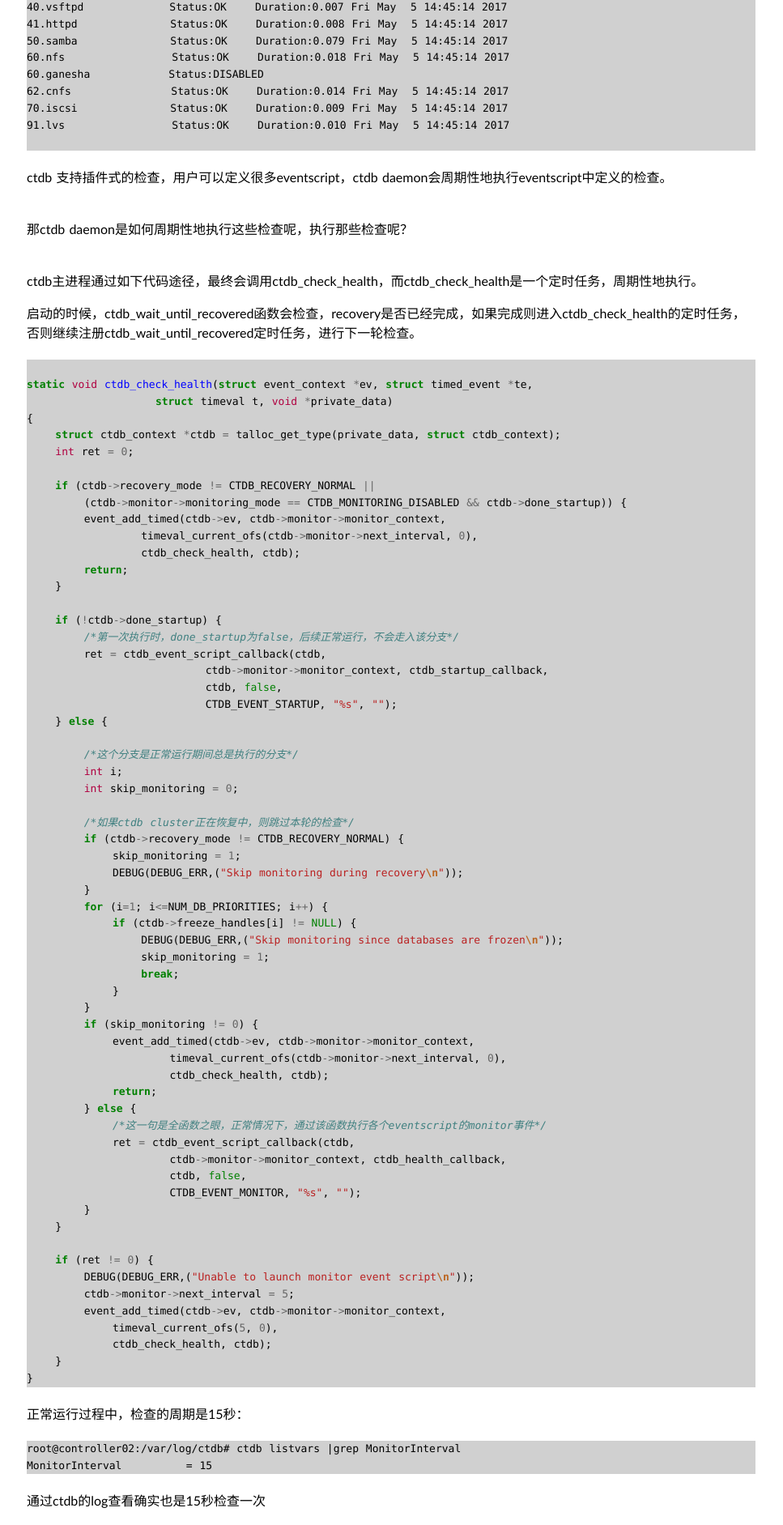
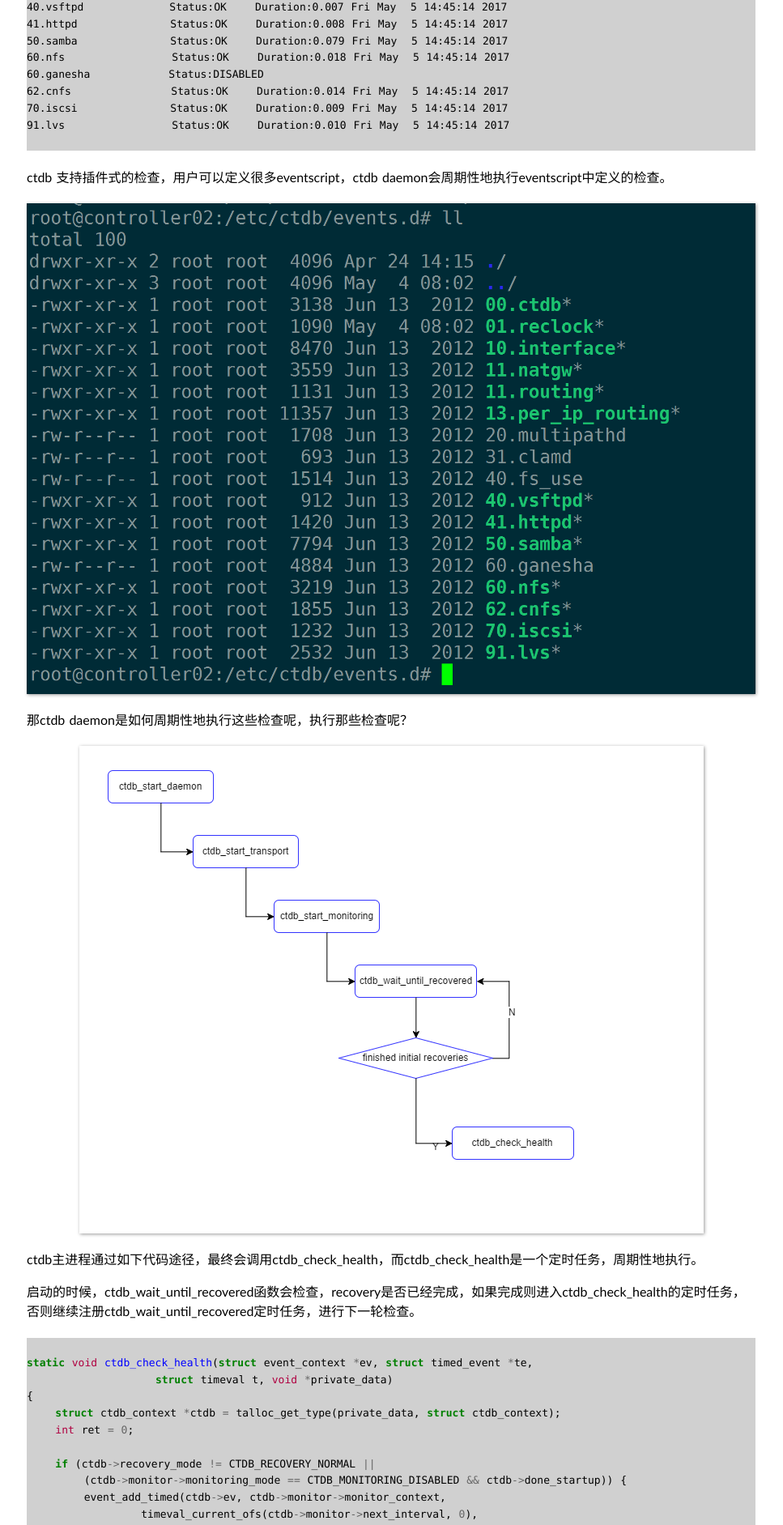
Before and after one commit to Bean-Li/Bean-Li.github.io, a Jekyll site: the page built from _posts/2017-05-05-eventscript.md, in a window 1280 px wide. Shown: the part 553-2436 px from the top of the page at 81% size, without its empty margins (157-1124 px from the left). Built offline with Jekyll 4.4.1, drawn with Linux system fonts in a browser that asks for light colours; some web fonts are replaced.

Commit message:
modify eventscript

````diff
--- a/_posts/2017-05-05-eventscript.md
+++ b/_posts/2017-05-05-eventscript.md
@@ -41,11 +41,11 @@ root@controller02:~# ctdb scriptstatus
 ```
 ctdb 支持插件式的检查，用户可以定义很多eventscript，ctdb daemon会周期性地执行eventscript中定义的检查。
 
-![](assets/CTDB/ctdb_eventscript.png)
+![](/assets/CTDB/ctdb_eventscript.png)
 
 那ctdb daemon是如何周期性地执行这些检查呢，执行那些检查呢？
 
-![](assets/CTDB/ctdb_health_check.png)
+![](/assets/CTDB/ctdb_health_check.png)
 
 ctdb主进程通过如下代码途径，最终会调用ctdb_check_health，而ctdb_check_health是一个定时任务，周期性地执行。
 
````
